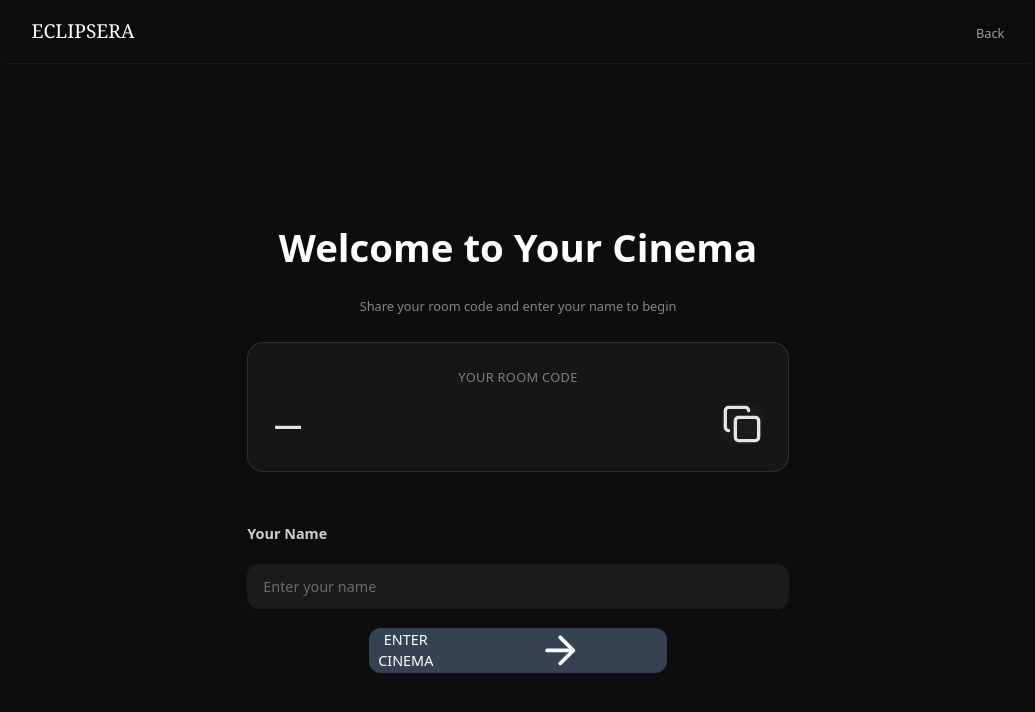
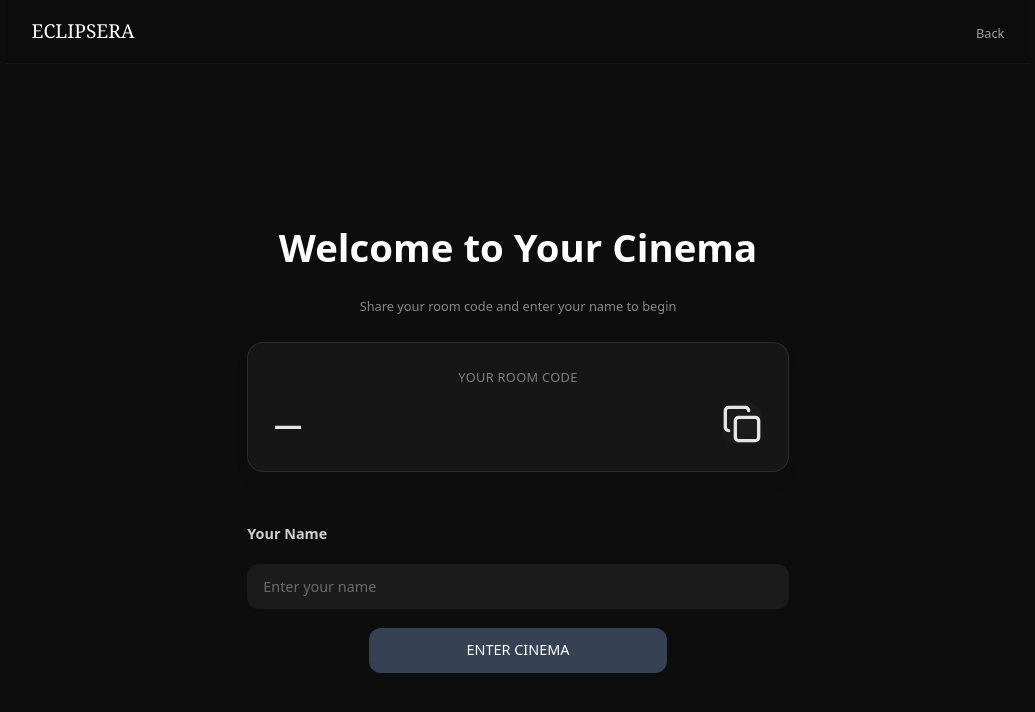
Before and after one commit to parasmottan/ECLIPSERA-frontend, a Next.js app: page /createroom in a window 1280 px wide. Shown: the top 712 px of the page, without its empty margins (122-1157 px from the left). Built offline with nearby package versions, Linux system fonts and the light colour scheme; no server answers.

Commit message:
app.zebra

```diff
--- a/app/createroom/page.jsx
+++ b/app/createroom/page.jsx
@@ -134,28 +134,14 @@ function Page() {
             <button
               type="submit"
               disabled={!roomCode}
-              className={`w-full sm:w-[70%] md:w-[55%] mx-auto h-[clamp(2.8rem,3.5vw,3.8rem)] flex justify-center items-center gap-3 rounded-xl transition text-[clamp(0.9rem,1vw,1.1rem)] font-medium ${
+              className={`whitespace-nowrap px-5 w-full sm:w-[70%] md:w-[55%] mx-auto h-[clamp(2.8rem,3.5vw,3.8rem)] flex justify-center items-center gap-3 rounded-xl transition text-[clamp(0.9rem,1vw,1.1rem)] font-medium ${
                 roomCode
                   ? "bg-[#E50B16] hover:bg-[#ff202b]"
                   : "bg-gray-700 cursor-not-allowed"
               }`}
             >
               ENTER CINEMA
-              <svg
-                xmlns="http://www.w3.org/2000/svg"
-                width="clamp(16,1.5vw,20)"
-                height="clamp(16,1.5vw,20)"
-                viewBox="0 0 24 24"
-                fill="none"
-                stroke="currentColor"
-                strokeWidth="2"
-                strokeLinecap="round"
-                strokeLinejoin="round"
-                className="lucide lucide-arrow-right"
-              >
-                <path d="M5 12h14"></path>
-                <path d="m12 5 7 7-7 7"></path>
-              </svg>
+
             </button>
           </Link>
         </form>
```
